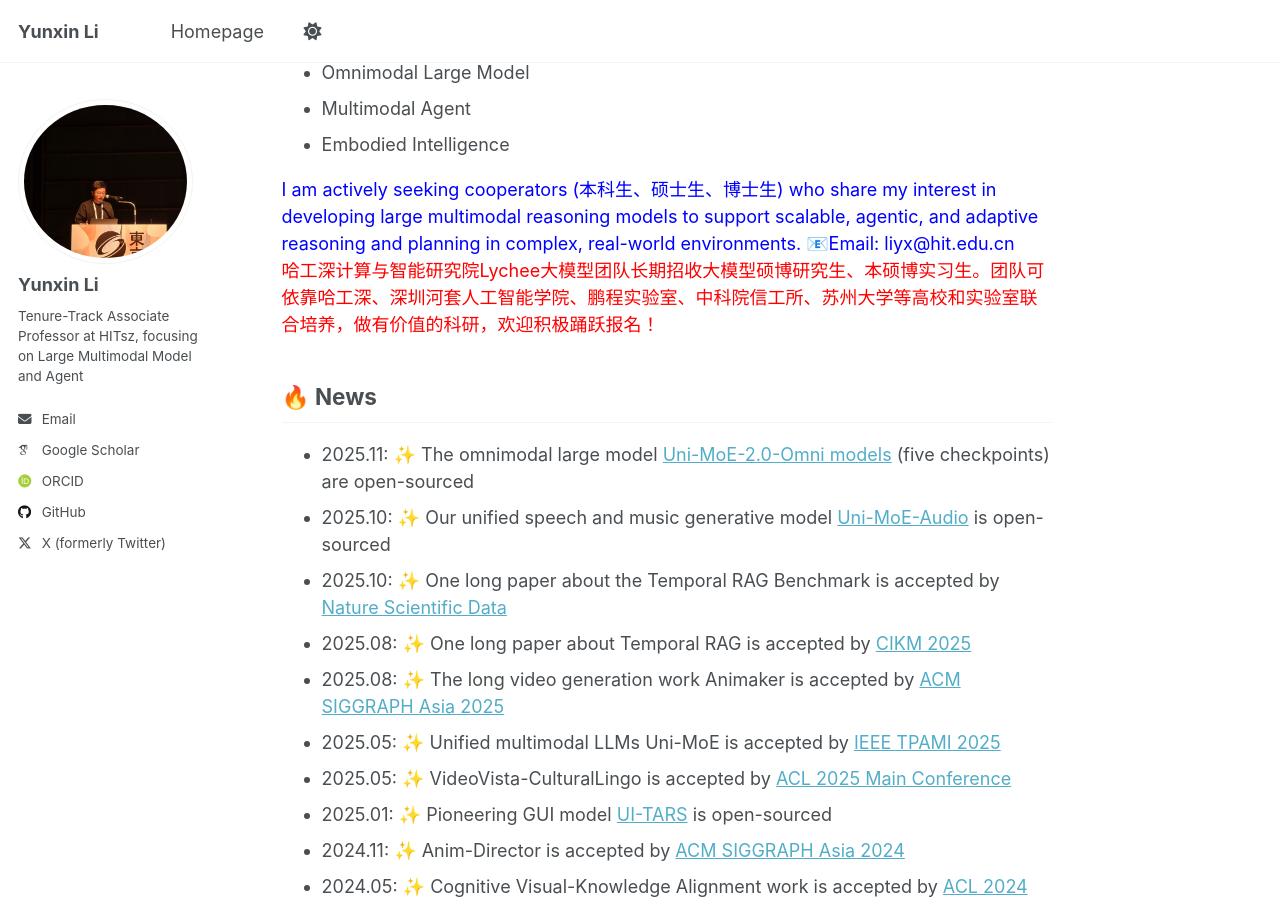
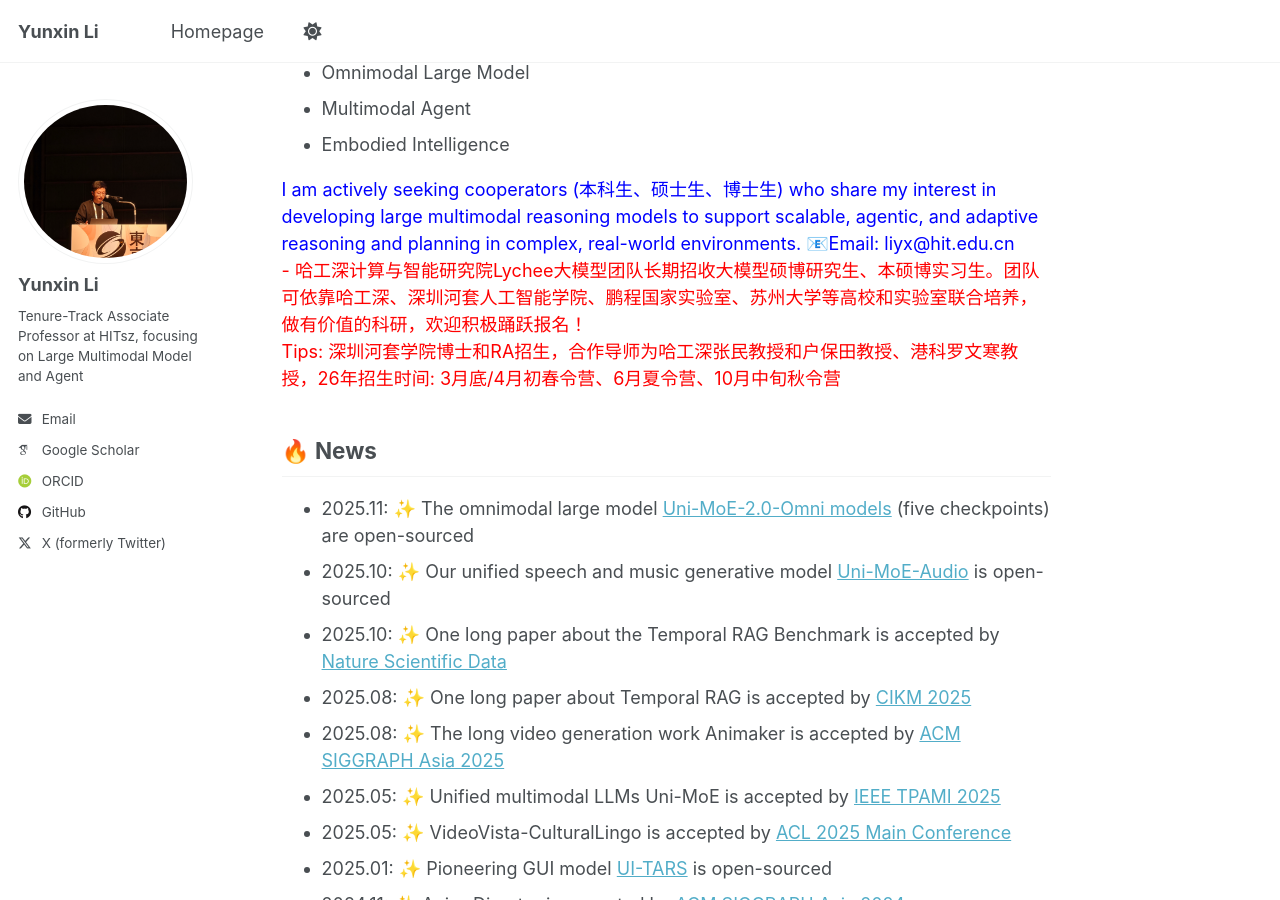
Before and after one commit to YunxinLi/yunxinli.github.io, a Jekyll site: the page built from _pages/about.md, in a window 1280 px wide and 900 px high, scrolled down 475 px. Built offline with Jekyll 4.4.1, drawn with Linux system fonts in a browser that asks for light colours; some web fonts are replaced; a script that is not in the unit is left out.

Commit message:
Update about.md

```diff
--- a/_pages/about.md
+++ b/_pages/about.md
@@ -20,7 +20,8 @@
 <p style="color: blue; margin: 0;">I am actively seeking cooperators (本科生、硕士生、博士生) who share my interest in developing large multimodal reasoning models to support scalable, agentic, and adaptive reasoning and planning in complex, real-world environments. 📧Email: liyx@hit.edu.cn </p>
 
 <p style="color: red; margin: 0;">
-哈工深计算与智能研究院Lychee大模型团队长期招收大模型硕博研究生、本硕博实习生。团队可依靠哈工深、深圳河套人工智能学院、鹏程实验室、中科院信工所、苏州大学等高校和实验室联合培养，做有价值的科研，欢迎积极踊跃报名！
+- 哈工深计算与智能研究院Lychee大模型团队长期招收大模型硕博研究生、本硕博实习生。团队可依靠哈工深、深圳河套人工智能学院、鹏程国家实验室、苏州大学等高校和实验室联合培养，做有价值的科研，欢迎积极踊跃报名！<br>
+Tips: 深圳河套学院博士和RA招生，合作导师为哈工深张民教授和户保田教授、港科罗文寒教授，26年招生时间: 3月底/4月初春令营、6月夏令营、10月中旬秋令营
 </p>
 
 
```
